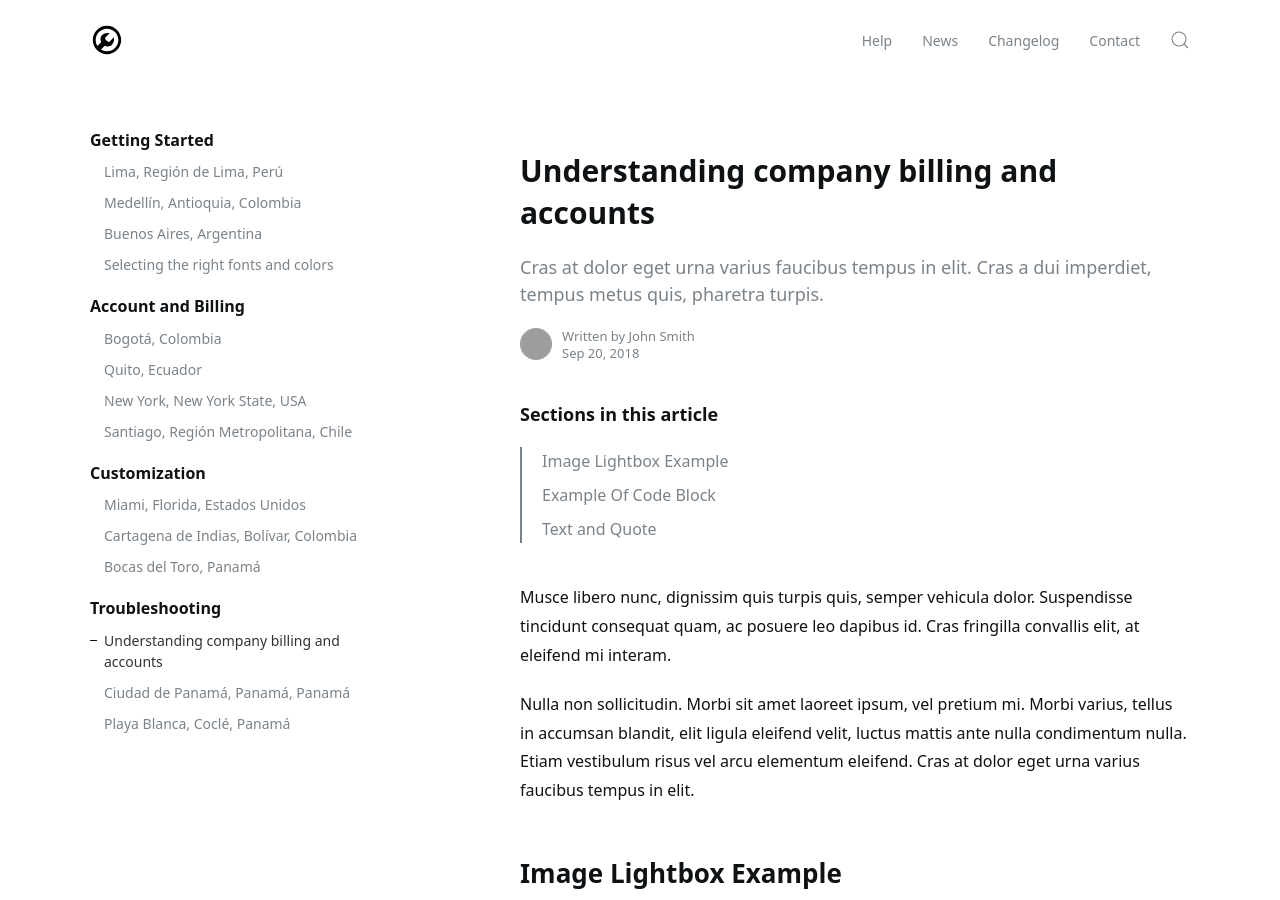
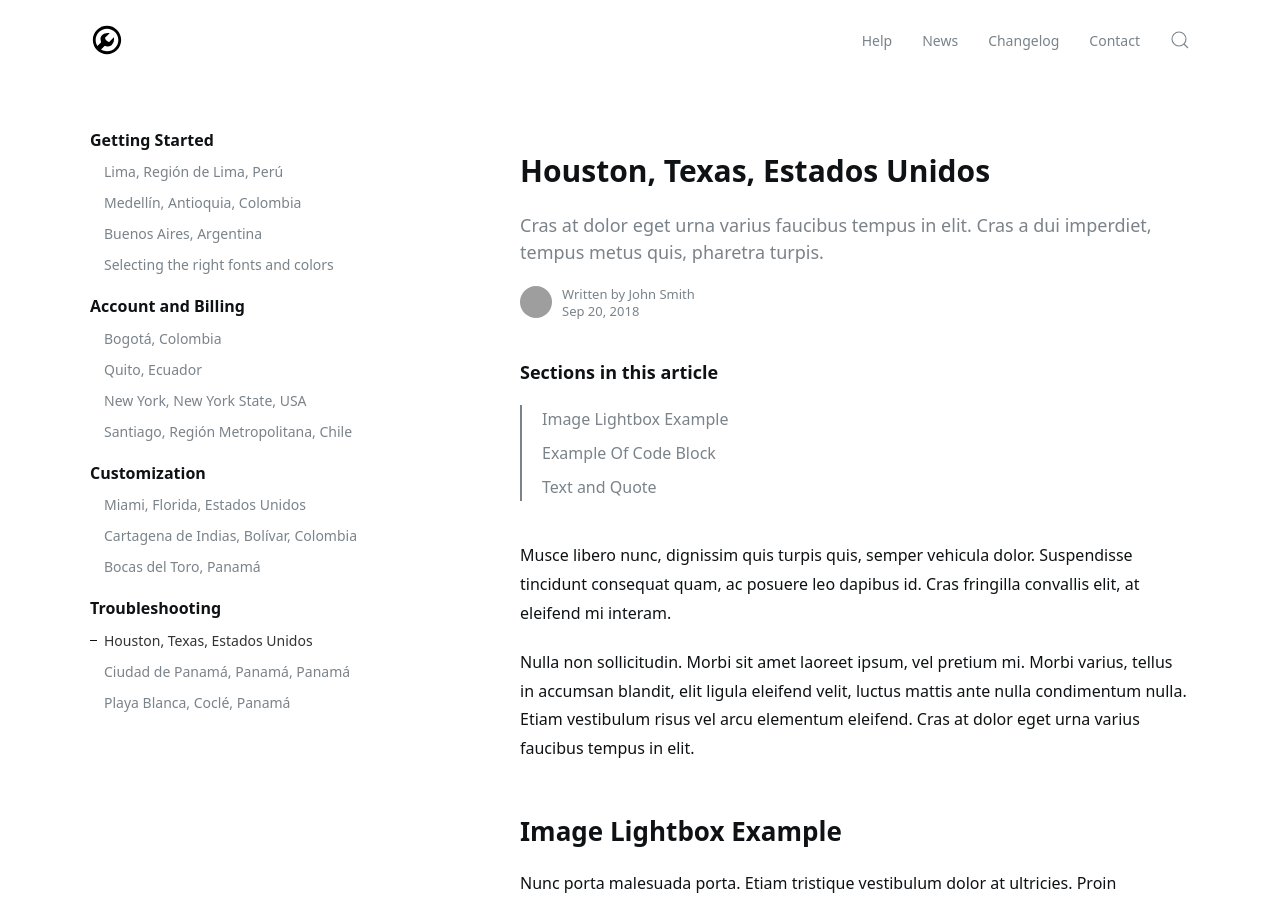
Before and after one commit to jelmii/jelmii.github.io, a Jekyll site: the page built from _docs/variables.md, in a window 1280 px wide and 900 px high. Built offline with Jekyll 4.4.1, drawn with Linux system fonts in a browser that asks for light colours; grey boxes are pictures that could not be loaded.

Commit message:
Update variables.md

```diff
--- a/_docs/variables.md
+++ b/_docs/variables.md
@@ -1,6 +1,6 @@
 ---
 layout: doc
-title: Understanding company billing and accounts
+title: Houston, Texas, Estados Unidos
 subtitle: Cras at dolor eget urna varius faucibus tempus in elit. Cras a dui imperdiet, tempus metus quis, pharetra turpis.
 tags: featured
 ---
```
